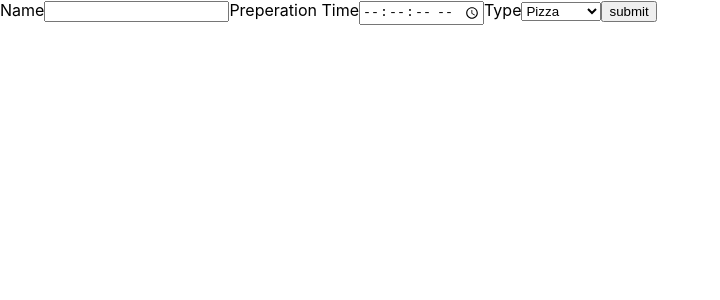
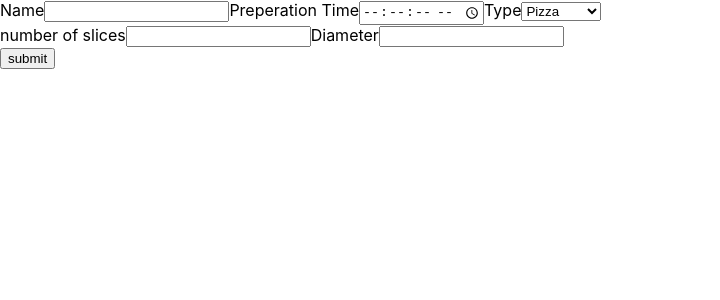
Before and after one commit to jozef-wolf/order-form, a React (Create React App) app: page / in a window 1280 px wide. Shown: the top 300 px of the page, without its empty margins (0-720 px from the left). Built offline with nearby package versions, Linux system fonts and the light colour scheme.

Commit message:
logical &&

```diff
--- a/src/components/Form.js
+++ b/src/components/Form.js
@@ -60,6 +60,7 @@ const Form = () => {
             </option>
           ))}
         </select>
+        {selectedDish && selectedDish.field}
         <button>submit</button>
       </form>
     </div>
```
